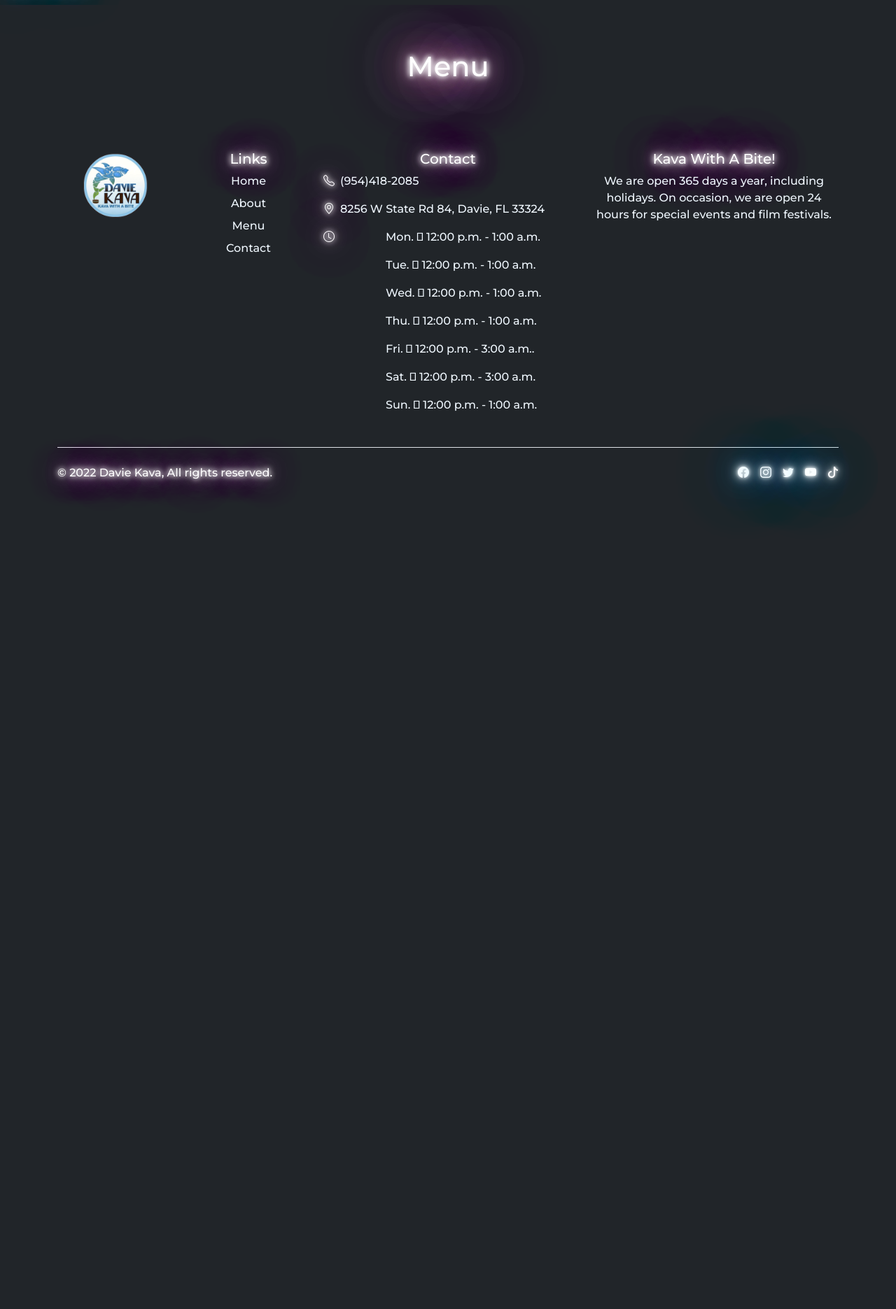
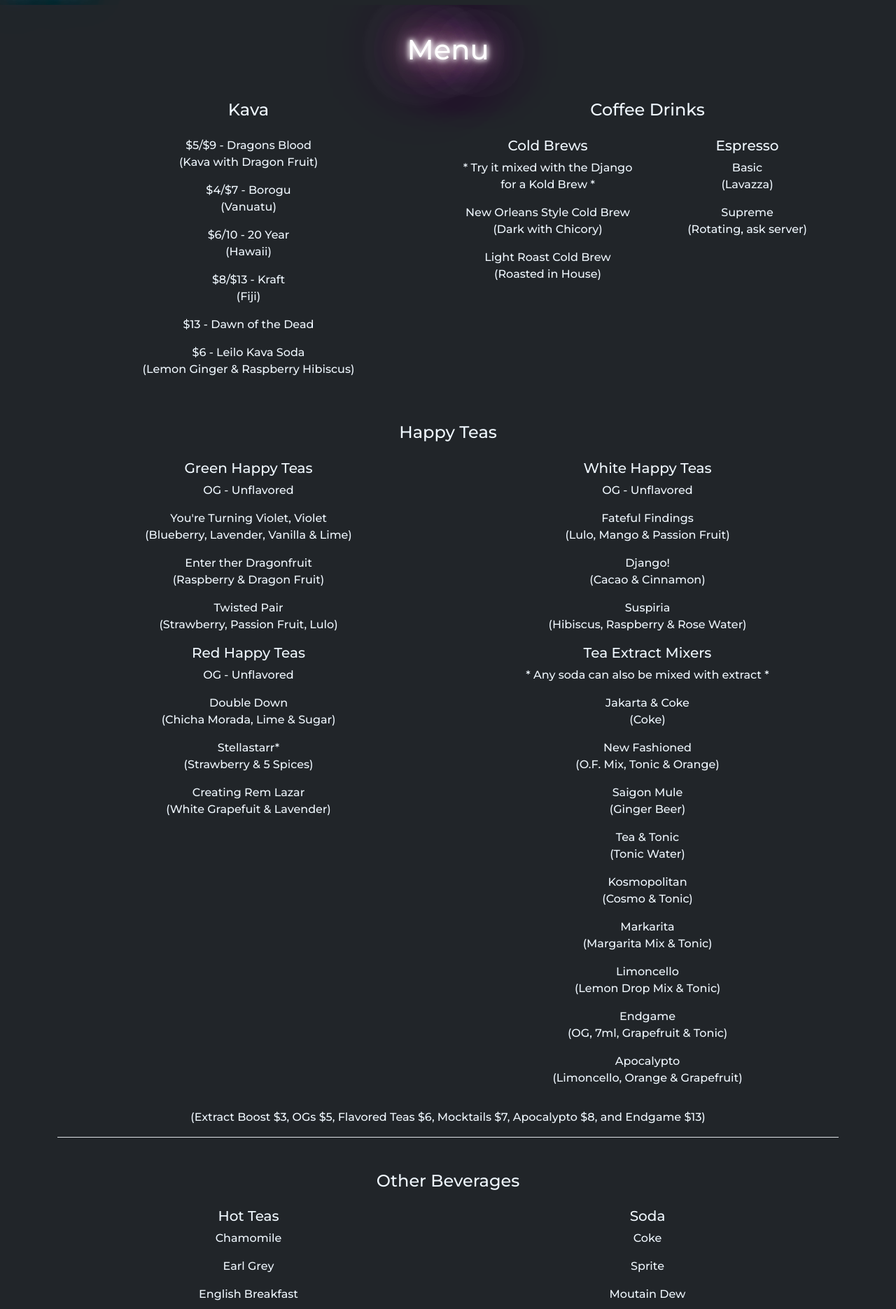
Before and after one commit to iamllcoolray/davie-kava-website, a PHP site: page /menu.php in a window 1280 px wide. Shown: the part 49-1920 px from the top of the page at 70% size. Before the commit the page ends 797 px from the top, so only its background shows below. Run offline with PHP 8.4, Linux system fonts and the light colour scheme; some libraries are stand-ins or nearby versions.

Commit message:
added content to menu.php

```diff
--- a/css/main.css
+++ b/css/main.css
@@ -51,7 +51,7 @@
     position: relative;
 }
 
-p, h4, label, .aliceblue-text{
+p, h4, h5, label, .aliceblue-text{
     color: aliceblue;
 }
 
--- a/menu.php
+++ b/menu.php
@@ -1,9 +1,114 @@
 <?php $page_name = "Menu" ?>
 <?php require("includes/header.php") ?>
 <div class="container mt-5">
-    <div class="pt-5 text-center">>
+    <div class="my-5 pt-5 text-center">
         <h3 class="heading neonText">Menu</h3>
     </div>
-
+    <div class="pb-5 row text-center">
+        <section id="kava" class="col-lg-6">
+            <h4 class="pb-3">Kava</h4>
+            <p>$5/$9 - Dragons Blood <br> (Kava with Dragon Fruit)</p>
+            <p>$4/$7 - Borogu <br> (Vanuatu)</p>
+            <p>$6/10 - 20 Year <br> (Hawaii)</p>
+            <p>$8/$13 - Kraft <br> (Fiji)</p>
+            <p>$13 - Dawn of the Dead</p>
+            <p>$6 - Leilo Kava Soda <br> (Lemon Ginger & Raspberry Hibiscus)</p>
+        </section>
+        <section id="coffee-drinks" class="col-lg-6 ms-auto">
+            <h4 class="pb-3">Coffee Drinks</h4>
+            <div class="row">
+                <div class="col-lg-6">
+                    <h5>Cold Brews</h5>
+                    <p>* Try it mixed with the Django for a Kold Brew *</p>
+                    <p>New Orleans Style Cold Brew <br> (Dark with Chicory)</p>
+                    <p>Light Roast Cold Brew <br> (Roasted in House)</p>
+                </div>
+                <div class="col-lg-6 ms-auto">
+                    <h5>Espresso</h5>
+                    <p>Basic <br> (Lavazza)</p>
+                    <p>Supreme <br> (Rotating, ask server)</p>
+                </div>
+            </div>
+        </section>
+    </div>
+    <section id="happy-teas" class="text-center">
+        <h4 class="pb-3">Happy Teas</h4>
+        <div class="mb-3 row">
+            <div class="col-lg-6">
+                <h5>Green Happy Teas</h5>
+                <p>OG - Unflavored</p>
+                <p>You're Turning Violet, Violet <br> (Blueberry, Lavender, Vanilla & Lime)</p>
+                <p>Enter ther Dragonfruit <br> (Raspberry & Dragon Fruit)</p>
+                <p>Twisted Pair <br> (Strawberry, Passion Fruit, Lulo)</p>
+            </div>
+            <div class="col-lg-6">
+                <h5>White Happy Teas</h5>
+                <p>OG - Unflavored</p>
+                <p>Fateful Findings <br> (Lulo, Mango & Passion Fruit)</p>
+                <p>Django! <br> (Cacao & Cinnamon)</p>
+                <p>Suspiria <br> (Hibiscus, Raspberry & Rose Water)</p>
+            </div>
+            <div class="col-lg-6">
+                <h5>Red Happy Teas</h5>
+                <p>OG - Unflavored</p>
+                <p>Double Down <br> (Chicha Morada, Lime & Sugar)</p>
+                <p>Stellastarr* <br> (Strawberry & 5 Spices)</p>
+                <p>Creating Rem Lazar <br> (White Grapefuit & Lavender)</p>
+            </div>
+            <div class="col-lg-6">
+                <h5>Tea Extract Mixers</h5>
+                <p>* Any soda can also be mixed with extract *</p>
+                <p>Jakarta & Coke <br> (Coke)</p>
+                <p>New Fashioned <br> (O.F. Mix, Tonic & Orange)</p>
+                <p>Saigon Mule <br> (Ginger Beer)</p>
+                <p>Tea & Tonic <br> (Tonic Water)</p>
+                <p>Kosmopolitan <br> (Cosmo & Tonic)</p>
+                <p>Markarita <br> (Margarita Mix & Tonic)</p>
+                <p>Limoncello <br> (Lemon Drop Mix & Tonic)</p>
+                <p>Endgame <br> (OG, 7ml, Grapefruit & Tonic)</p>
+                <p>Apocalypto <br> (Limoncello, Orange & Grapefruit)</p>
+            </div>
+        </div>
+        <p>(Extract Boost $3, OGs $5, Flavored Teas $6, Mocktails $7, Apocalypto $8, and Endgame $13)</p>
+    </section>
+    <section id="other-beverages" class="pb-5 text-center border-top">
+        <h4 class="pt-5 pb-3">Other Beverages</h4>
+        <div class="row">
+            <div class="col-lg-6">
+                <h5>Hot Teas</h5>
+                <p>Chamomile</p>
+                <p>Earl Grey</p>
+                <p>English Breakfast</p>
+                <p>Ginger</p>
+                <p>Green Tea</p>
+                <p>Hibiscus</p>
+                <p>Mate</p>
+                <p>Moringa</p>
+                <p>Oolong</p>
+                <p>Rooibos</p>
+            </div>
+            <div class="col-lg-6">
+                <h5>Soda</h5>
+                <p>Coke</p>
+                <p>Sprite</p>
+                <p>Moutain Dew</p>
+                <p>MD Gingerbread</p>
+                <p>MD VooDew</p>
+                <p>Diet Coke</p>
+                <p>Sunkist Blue Lemonade</p>
+                <p>Cherry Coke</p>
+                <p>Vernors Ginger</p>
+            </div>
+            <div class="col-lg-6">
+                <h5>Pitchers</h5>
+                <p>$31 - Kava or Mocktails</p>
+                <p>$26 - Happy Teas</p>
+            </div>
+            <div class="col-lg-6">
+                <h5>Check Out</h5>
+                <p>Kristen's Kravings Menu for Edibles & Sweets</p>
+            </div>
+        </div>
+    </section>
     <?php require("includes/footer.php") ?>
 </div>
```
